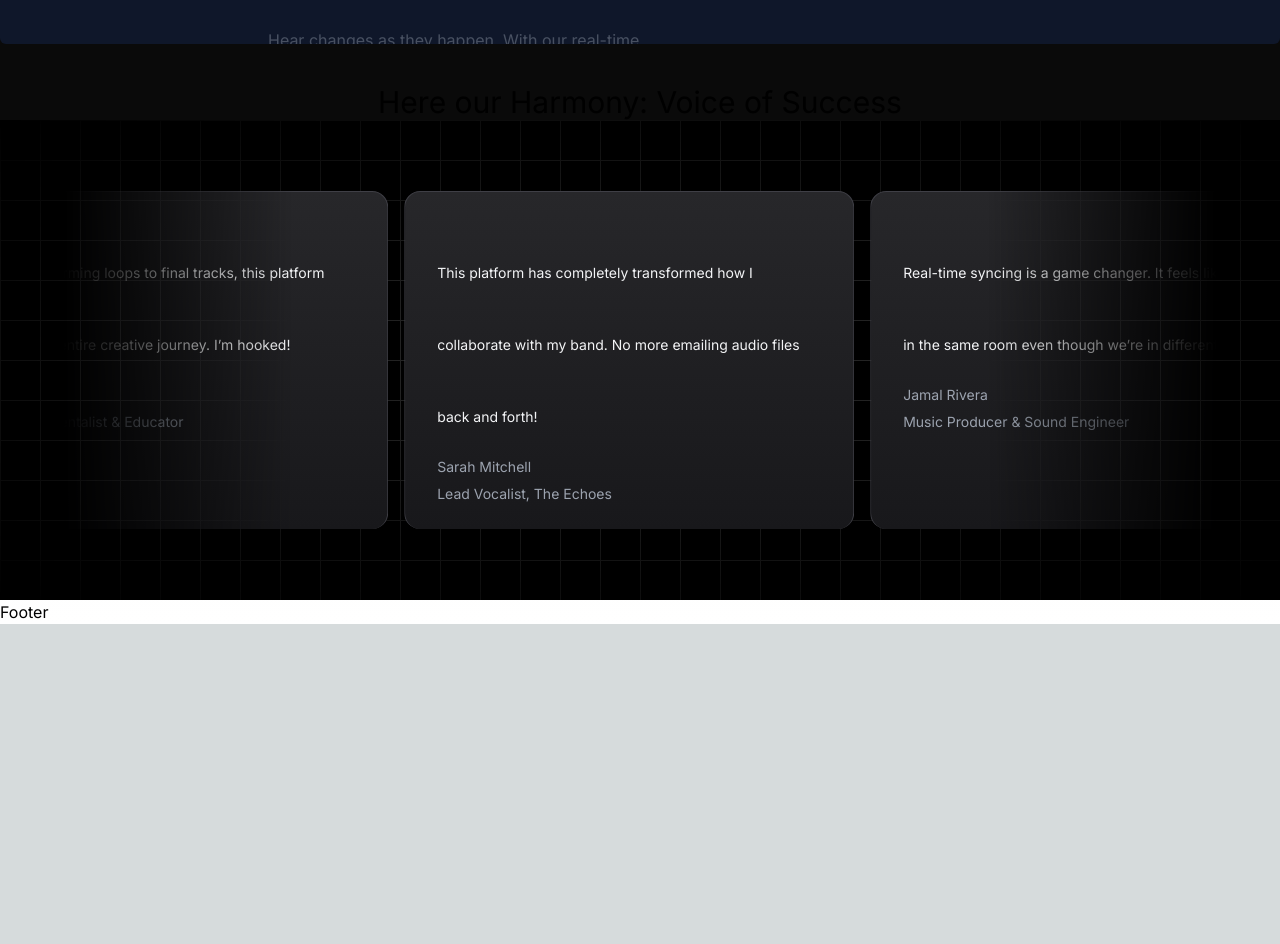
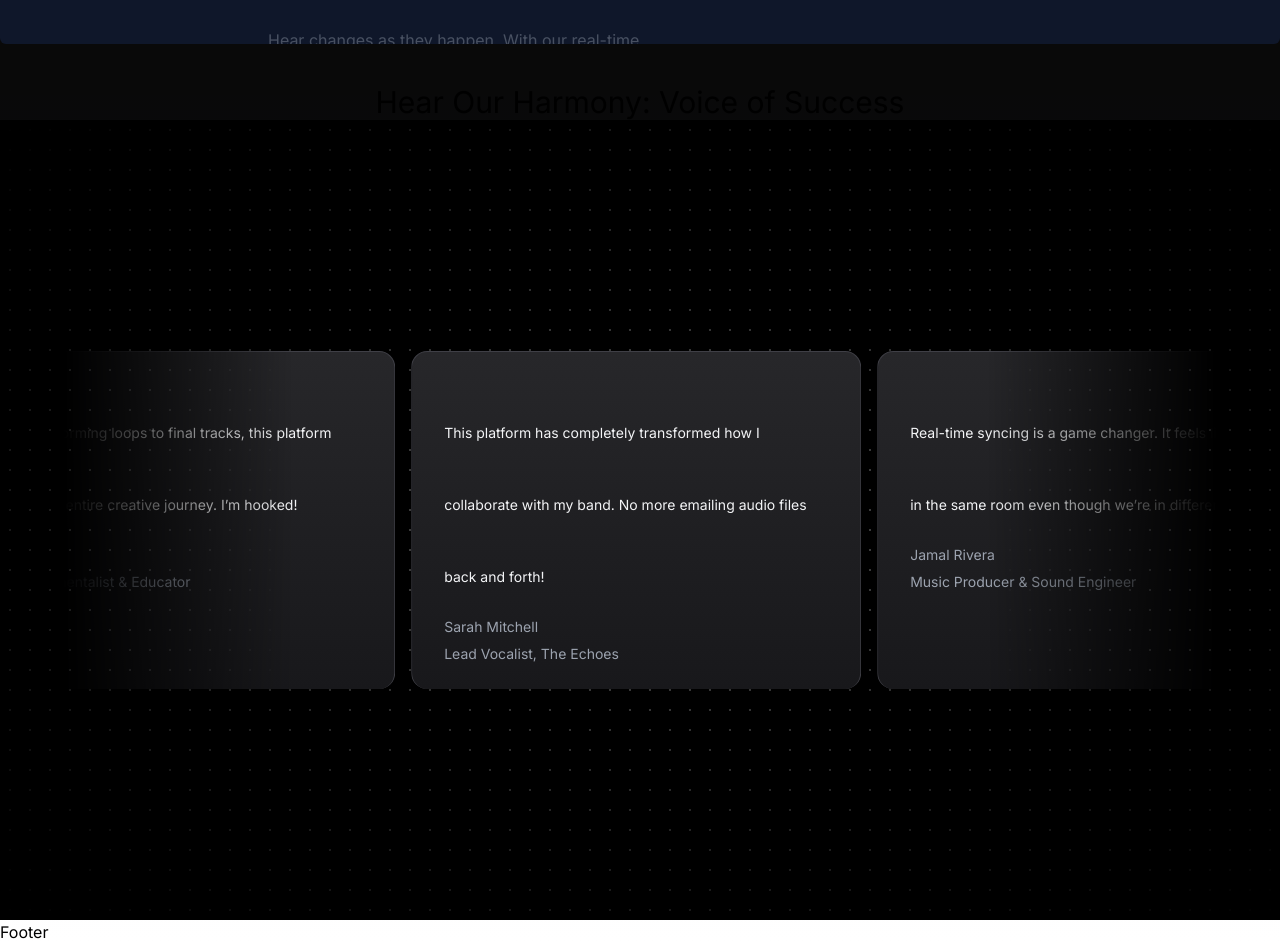
Before and after one commit to IkhlasGadagin/NextReact, a Next.js app: page / in a window 1280 px wide. Shown: the part 1640-2584 px from the top of the page. Before the commit the page ends 2264 px from the top, so only its background shows below. Built offline with nearby package versions, Linux system fonts and the light colour scheme.

Commit message:
the error is removed in the html page

```diff
--- a/src/components/TestimonialCards.tsx
+++ b/src/components/TestimonialCards.tsx
@@ -66,12 +66,27 @@
 ];
 
 const TestimonialCards = () => {
-   /*  return (
-        <div className="h-[40rem] w-full dark:bg-gray-800
-                        dark:bg-grid-white/[0.2] relative flex flex-col
-                        items-center justify-center overflow-hidden">
-            <h2 className="text-center mt-10 text-3xl">Here our Harmony: Voice of Success</h2>
-         <div className="flex justify-center w-full overflow-hidden px-4 sm:px-6 lg:px-8">
+  return (
+    <>
+      <h2 className="text-center mt-10 text-3xl">
+        Hear Our Harmony: Voice of Success
+      </h2>
+      <div className="relative flex h-[50rem] w-full items-center justify-center bg-white dark:bg-black">
+        {/* Background Grid */}
+        <div
+          className={cn(
+            "absolute inset-0",
+            "[background-size:20px_20px]",
+            "[background-image:radial-gradient(#d4d4d4_1px,transparent_1px)]",
+            "dark:[background-image:radial-gradient(#404040_1px,transparent_1px)]"
+          )}
+        />
+
+        {/* Radial Gradient Mask */}
+        <div className="pointer-events-none absolute inset-0 flex items-center justify-center bg-white [mask-image:radial-gradient(ellipse_at_center,transparent_20%,black)] dark:bg-black" />
+
+        {/* Content */}
+        <div className="relative z-20 bg-gradient-to-b from-neutral-200 to-neutral-500 bg-clip-text py-8 text-transparent text-4xl font-bold sm:text-7xl">
           <div className="w-full max-w-6xl">
             <InfiniteMovingCards
               items={testimonials}
@@ -80,36 +95,9 @@
             />
           </div>
         </div>
-
-        </div>
-      ); */
-      return (
-        <>
-        <h2 className="text-center mt-10 text-3xl">Here our Harmony: Voice of Success</h2>
-        <div className="relative flex h-[30rem] w-full items-center justify-center bg-white dark:bg-black">
-
-          <div
-            className={cn(
-              "absolute inset-0",
-              "[background-size:40px_40px]",
-              "[background-image:linear-gradient(to_right,#e4e4e7_1px,transparent_1px),linear-gradient(to_bottom,#e4e4e7_1px,transparent_1px)]",
-              "dark:[background-image:linear-gradient(to_right,#262626_1px,transparent_1px),linear-gradient(to_bottom,#262626_1px,transparent_1px)]",
-            )}
-          />
-          {/* Radial gradient for the container to give a faded look */}
-          <div className="pointer-events-none absolute inset-0 flex items-center justify-center bg-white [mask-image:radial-gradient(ellipse_at_center,transparent_20%,black)] dark:bg-black"></div>
-          <p className="relative z-20 bg-gradient-to-b from-neutral-200 to-neutral-500 bg-clip-text py-8 text-4xl font-bold text-transparent sm:text-7xl">
-          <div className="w-full max-w-6xl">
-                <InfiniteMovingCards
-                items={testimonials}
-                direction="right"
-                speed="slow"
-                />
-            </div>
-          </p>
       </div>
     </>
   );
-}
+};
 
-export default TestimonialCards
+export default TestimonialCards;
```
Lines whose indentation alone changed are shown as unchanged.
